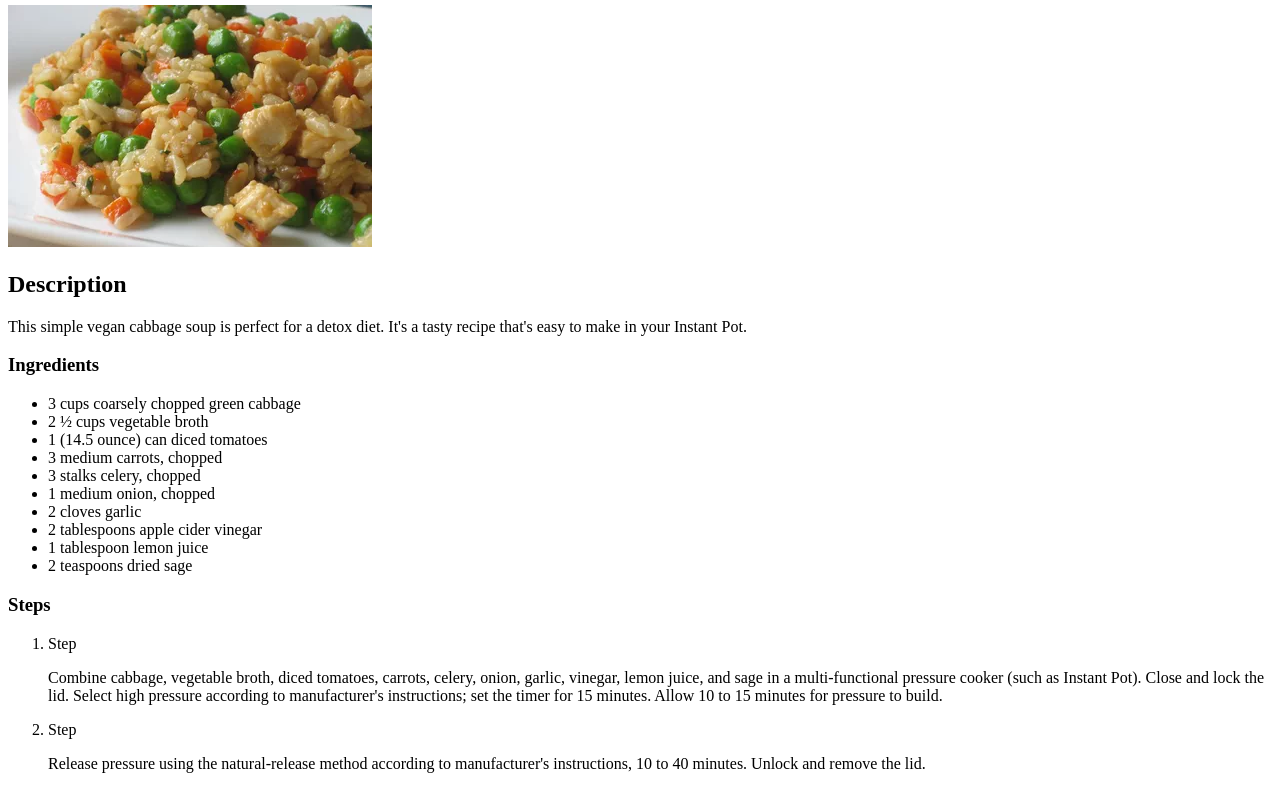
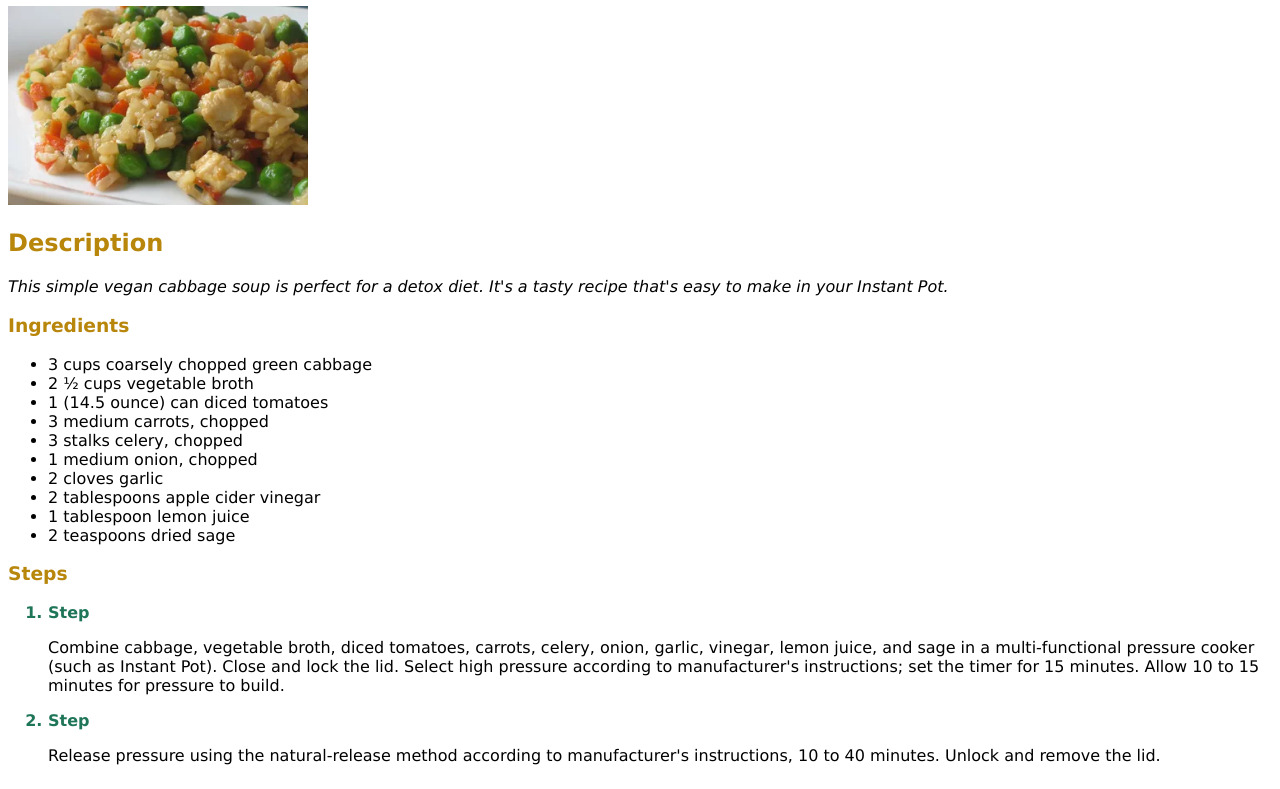
Before and after one commit to Achilleus-leaf/odin-recipes, a plain HTML site: page recipes/detox-soup.html in a window 1280 px wide. Shown: the part 75-864 px from the top of the page. Drawn offline with Linux system fonts and the light colour scheme.

Commit message:
tilføjer eksternt stylesheet og styling til opskrifter

```diff
--- /dev/null
+++ b/css/styles.css
@@ -0,0 +1,23 @@
+* {
+    font-family:Verdana, Geneva, Tahoma, sans-serif;
+}
+h2,
+h3{
+    color:#b8860b;
+}
+p {
+    font-style: italic;
+}
+ol li {
+    color:#1f7558;
+    font-weight: bold;
+}
+ol li p {
+    color:#000000;
+    font-weight: normal;
+    font-style: normal;
+}
+img {
+    width: 300px;
+    height: auto;
+}
--- a/recipes/detox-soup.html
+++ b/recipes/detox-soup.html
@@ -4,6 +4,7 @@
     <meta charset="UTF-8">
     <meta http-equiv="X-UA-Compatible" content="IE=edge">
     <meta name="viewport" content="width=device-width, initial-scale=1.0">
+    <link rel="stylesheet" href="../css/styles.css">
     <title>Document</title>
 </head>
 <body>
```
Also changed, not shown: index.html (+1 -0 lines), recipes/lasagna.html (+1 -0 lines), recipes/smoothie.html (+1 -0 lines).
